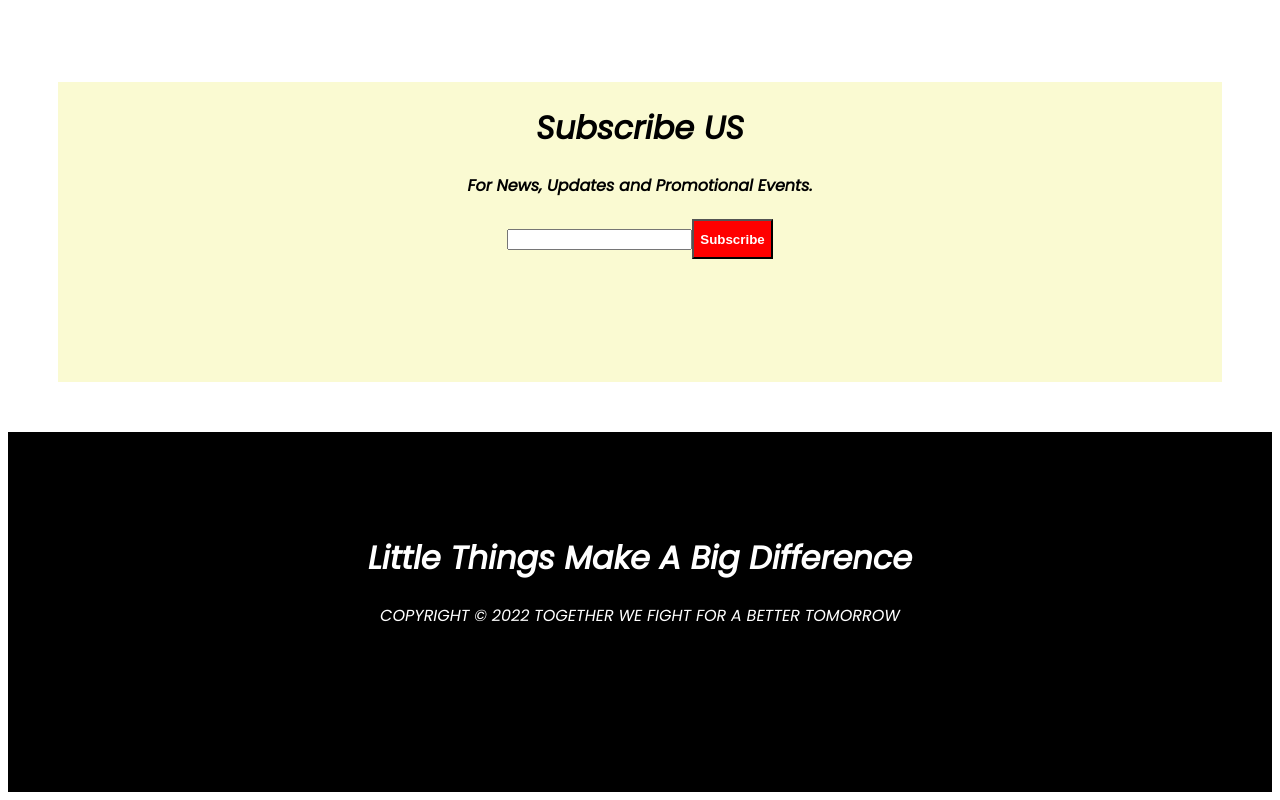
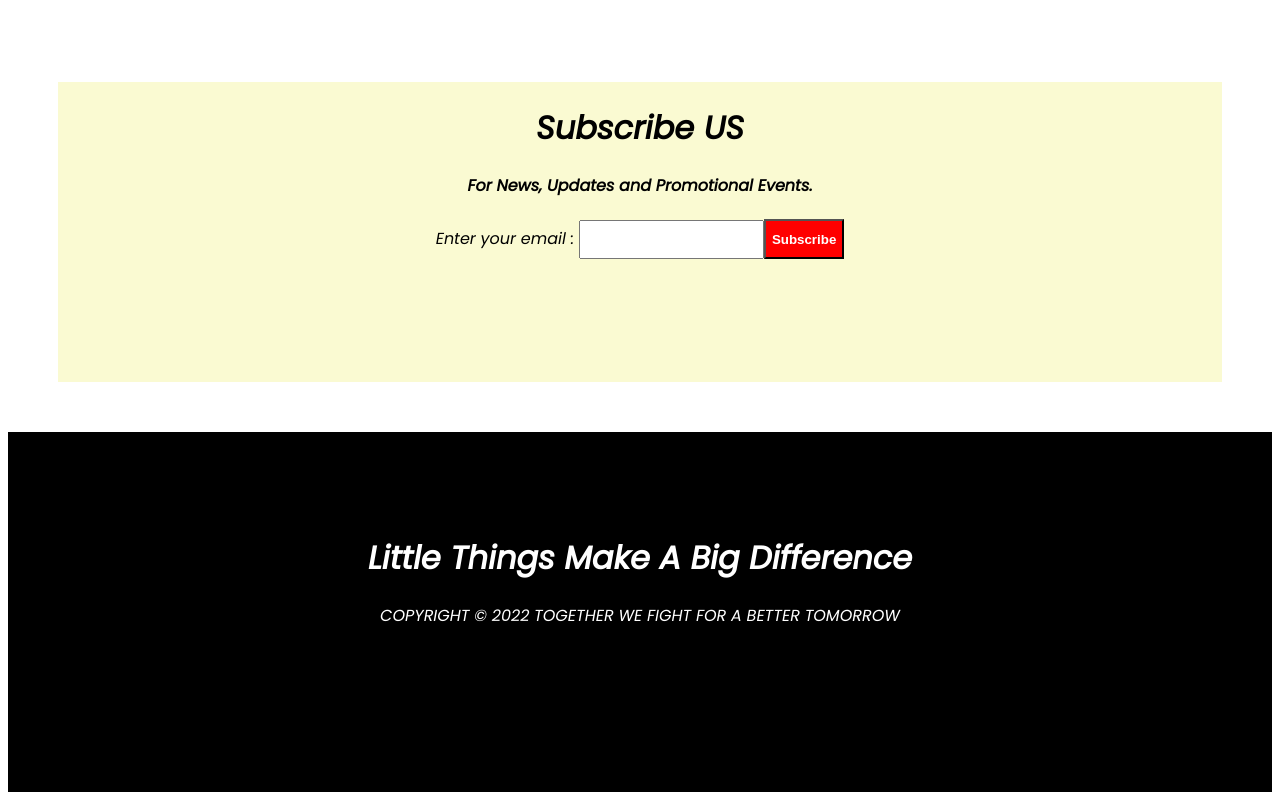
Before and after one commit to shaker09/donate-website, a plain HTML site: page index.html in a window 1280 px wide. Shown: the part 2016-2816 px from the top of the page. Drawn offline with Linux system fonts and the light colour scheme.

Commit message:
some changes

```diff
--- a/index.html
+++ b/index.html
@@ -59,7 +59,8 @@
         <div class="h-width">
             <h1>Subscribe US</h1>
             <h4>For News, Updates and Promotional Events.</h4>
-            <input type="email" name="email" id="email"><button>Subscribe</button>
+            <label for="email">Enter your email :</label>
+            <input style="height: 33px;" type="email" name="email" id="email"><button>Subscribe</button>
         </div>
     </div>
 
--- a/style.css
+++ b/style.css
@@ -80,7 +80,7 @@ body{
     height: 350px;
     border: 1px solid white;
     margin: 10px;
-    display: inline-block;
+    display:inline-block;
     text-align: left;
     padding: 10px;
 }
```
